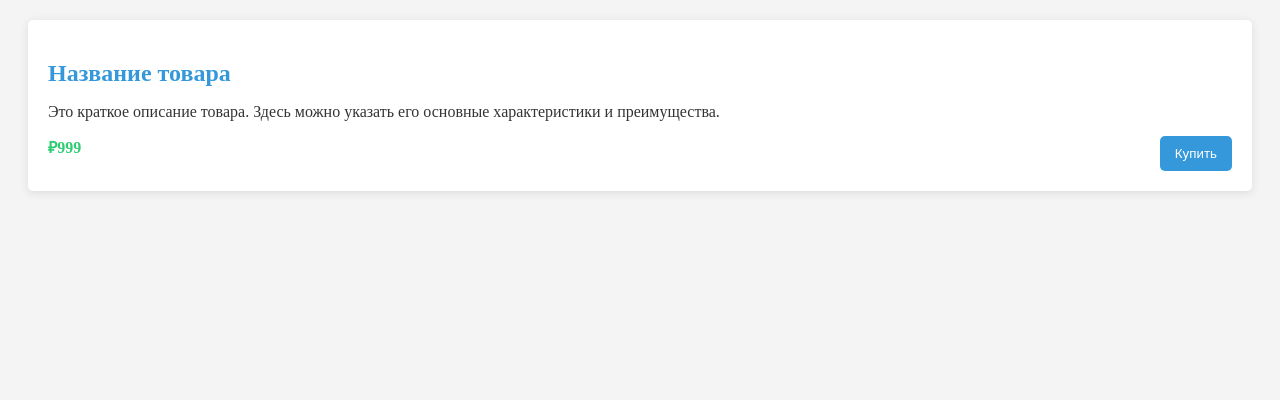
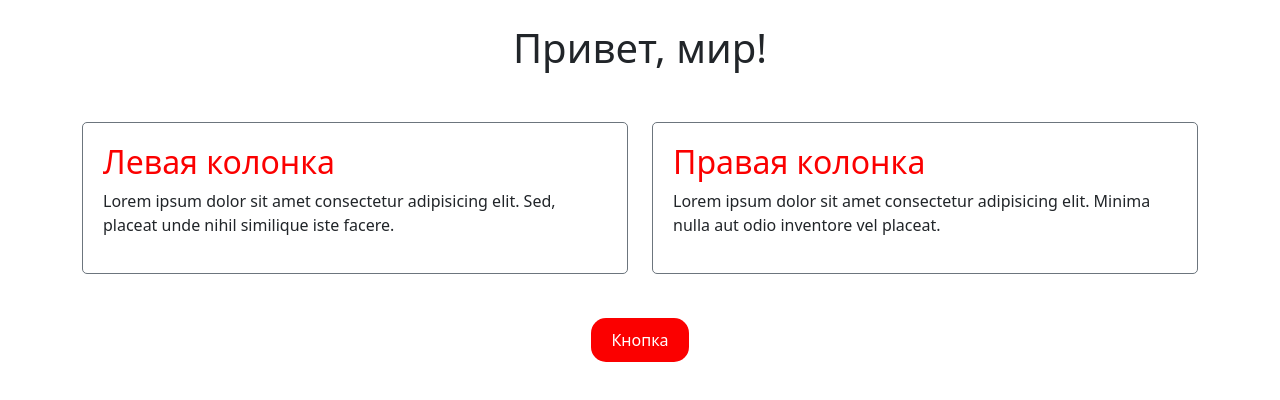
Before and after one commit to scalpin/Pr_3-4, a website: page index.html in a window 1280 px wide. Drawn offline with nearby package versions, Linux system fonts and the light colour scheme.

Commit message:
Initial commit

```diff
--- a/index.html
+++ b/index.html
@@ -3,20 +3,29 @@
 <head>
     <meta charset="UTF-8">
     <meta name="viewport" content="width=device-width, initial-scale=1.0">
-    <title>Карточка товара</title>
-    <link rel="stylesheet" href="styles/output.css"> <!-- Подключаем скомпилированный CSS -->
+    <title>Привет, мир!</title>
+    <link rel="stylesheet" href="styles/main.css">
+    <link href="https://cdn.jsdelivr.net/npm/bootstrap@5.3.2/dist/css/bootstrap.min.css" rel="stylesheet">
 </head>
 <body>
-    <div class="container">
-        <div class="card">
-            <h2 class="card-title">Название товара</h2>
-            <p class="card-description">
-                Это краткое описание товара. Здесь можно указать его основные характеристики и преимущества.
-            </p>
-            <div class="card-footer">
-                <span class="price">₽999</span>
-                <button class="buy-button">Купить</button>
+    <div class="container mt-4">
+        <h1 class="text-center">Привет, мир!</h1>
+        <div class="row">
+            <div class="col-md-6">
+                <div class="content-box">
+                    <h2>Левая колонка</h2>
+                    <p>Lorem ipsum dolor sit amet consectetur adipisicing elit. Sed, placeat unde nihil similique iste facere.</p>
+                </div>
             </div>
+            <div class="col-md-6">
+                <div class="content-box">
+                    <h2>Правая колонка</h2>
+                    <p>Lorem ipsum dolor sit amet consectetur adipisicing elit. Minima nulla aut odio inventore vel placeat.</p>
+                </div>
+            </div>
+        </div>
+        <div class="text-center mt-4">
+            <button class="custom-button">Кнопка</button>
         </div>
     </div>
 </body>
--- a/package.json
+++ b/package.json
@@ -1,5 +1,7 @@
 {
   "dependencies": {
+    "bootstrap": "^5.3.3",
+    "css": "^3.0.0",
     "sass": "^1.85.0"
   },
   "name": "TestApp",
@@ -7,6 +9,6 @@
   "main": "index.js",
   "license": "MIT",
   "scripts": {
-    "sass": "sass styles/main.scss styles/output.css"
+    "sass": "sass styles/main.scss styles/main.css"
   }
 }
--- /dev/null
+++ b/server.js
@@ -0,0 +1,36 @@
+const http = require('http');
+const fs = require('fs');
+const path = require('path');
+
+const getContentType = (ext) => {
+    const mimeTypes = {
+        '.html': 'text/html',
+        '.css': 'text/css',
+        '.js': 'text/javascript',
+    };
+    return mimeTypes[ext] || 'application/octet-stream';
+};
+
+http.createServer((req, res) => {
+    let filePath = path.join(__dirname, req.url === '/' ? 'index.html' : req.url);
+    let ext = path.extname(filePath);
+
+    fs.readFile(filePath, (err, data) => {
+        if (err) {
+            fs.readFile(path.join(__dirname, '404.html'), 'utf8', (err404, data404) => {
+                if (!err404) {
+                    res.writeHead(404, { 'Content-Type': 'text/html' });
+                    res.end(data404);
+                } else {
+                    res.writeHead(500, { 'Content-Type': 'text/html' });
+                    res.end('<h1>500: Внутренняя ошибка сервера</h1>');
+                }
+            });
+        } else {
+            res.writeHead(200, { 'Content-Type': getContentType(ext) });
+            res.end(data);
+        }
+    });
+}).listen(8080, () => {
+    console.log('Сервер запущен на порту 8080');
+});
--- a/styles/_color.scss
+++ b/styles/_color.scss
@@ -1,5 +1,4 @@
-// Определяем цвета
-$primary-color: #3498db;
-$secondary-color: #2ecc71;
-$background-color: #f4f4f4;
-$text-color: #333;
+@use 'variables';
+
+$button-bg: variables.$primary-color;
+$button-text: white;
--- a/styles/_mixins.scss
+++ b/styles/_mixins.scss
@@ -1,12 +1,9 @@
 @use 'variables';
-@use 'color';
-// Миксин для создания кнопок
-@mixin button($bg-color, $text-color) {
-    background-color: $bg-color;
-    color: $text-color;
-    border: none;
-    border-radius: variables.$border-radius;
-    padding: 10px 15px;
-    cursor: pointer;
-    transition: background-color 0.3s;
+@use 'sass:color';
+
+@mixin button-hover {
+    &:hover {
+        background-color: color.adjust(variables.$primary-color, $lightness: -10%);
+        color: rgb(225, 225, 225);
+    }
 }
--- a/styles/_variables.scss
+++ b/styles/_variables.scss
@@ -1,4 +1,7 @@
-// Определяем основные переменные
-$font-stack: 'Helvetica, Arial, sans-serif';
-$base-font-size: 16px;
-$border-radius: 5px;
+$primary-color: #fb0000;
+$secondary-color: #6c757d;
+$font-stack: Arial, sans-serif;
+
+$hover-color: #ffffff;
+$heading-margin-bottom: 50px !important;
+$heading-color: #fb0000 !important;
--- a/styles/main.scss
+++ b/styles/main.scss
@@ -1,44 +1,32 @@
 @use 'variables';
+@use 'mixins';
 @use 'color';
-@use 'mixins';
 
-// Основные стили
 body {
     font-family: variables.$font-stack;
-    font-size: variables.$base-font-size;
-    background-color: color.$background-color;
-    color: color.$text-color;
 }
 
-.card {
-    background-color: white;
-    border-radius: variables.$border-radius;
-    box-shadow: 0 2px 10px rgba(0, 0, 0, 0.1);
-    margin: 20px;
+h1 {
+    margin-bottom: variables.$heading-margin-bottom;
+}
+
+h2 {
+    color: variables.$heading-color;
+}
+
+.content-box {
     padding: 20px;
+    border: 1px solid variables.$secondary-color;
+    border-radius: 5px;
+    margin-bottom: 20px;
+}
 
-    .card-title {
-        font-size: 1.5em;
-        color: color.$primary-color;
-        margin-bottom: 10px;
-    }
-
-    .card-description {
-        font-size: 1em;
-        margin-bottom: 15px;
-    }
-
-    .card-footer {
-        display: flex;
-        justify-content: space-between;
-
-        .price {
-            font-weight: bold;
-            color: color.$secondary-color;
-        }
-
-        .buy-button {
-            @include mixins.button(color.$primary-color, white);
-        }
-    }
+.custom-button {
+    background-color: color.$button-bg;
+    color: color.$button-text;
+    padding: 10px 20px;
+    border: none;
+    border-radius: 15px;
+    cursor: pointer;
+    @include mixins.button-hover;
 }
```
Also changed, not shown: 404.html (added, +14 -0 lines), styles/main.css (added), styles/output.css (deleted), 3 other files.
